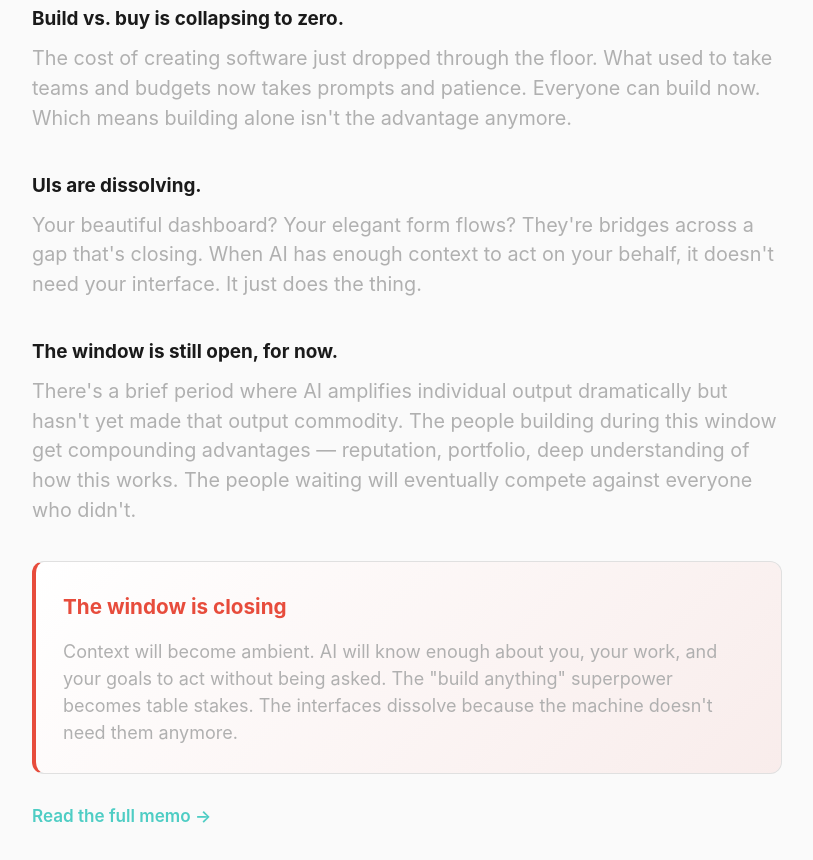
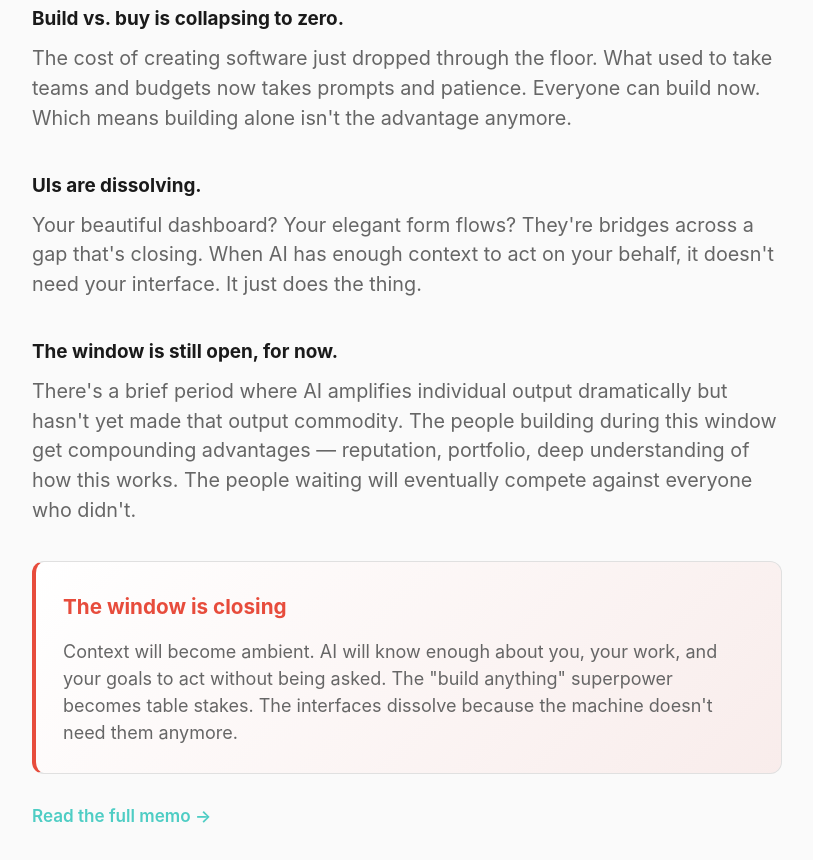
Before and after one commit to mdmagnuson-creator/opencope, a website: page index.html in a window 1280 px wide. Shown: the part 3391-4251 px from the top of the page, without its empty margins (194-1007 px from the left). Drawn offline with Linux system fonts and the light colour scheme.

Commit message:
revert: restore body text to var(--muted)

```diff
--- a/styles.css
+++ b/styles.css
@@ -350,7 +350,7 @@ h2 {
 }
 
 .window-point p {
-  color: #b0b0b0;
+  color: var(--muted);
   margin: 0;
   line-height: 1.5;
 }
@@ -372,7 +372,7 @@ h2 {
 }
 
 .window-closing-card p {
-  color: #b0b0b0;
+  color: var(--muted);
   font-size: 1rem;
   line-height: 1.5;
   margin-bottom: 0;
```
